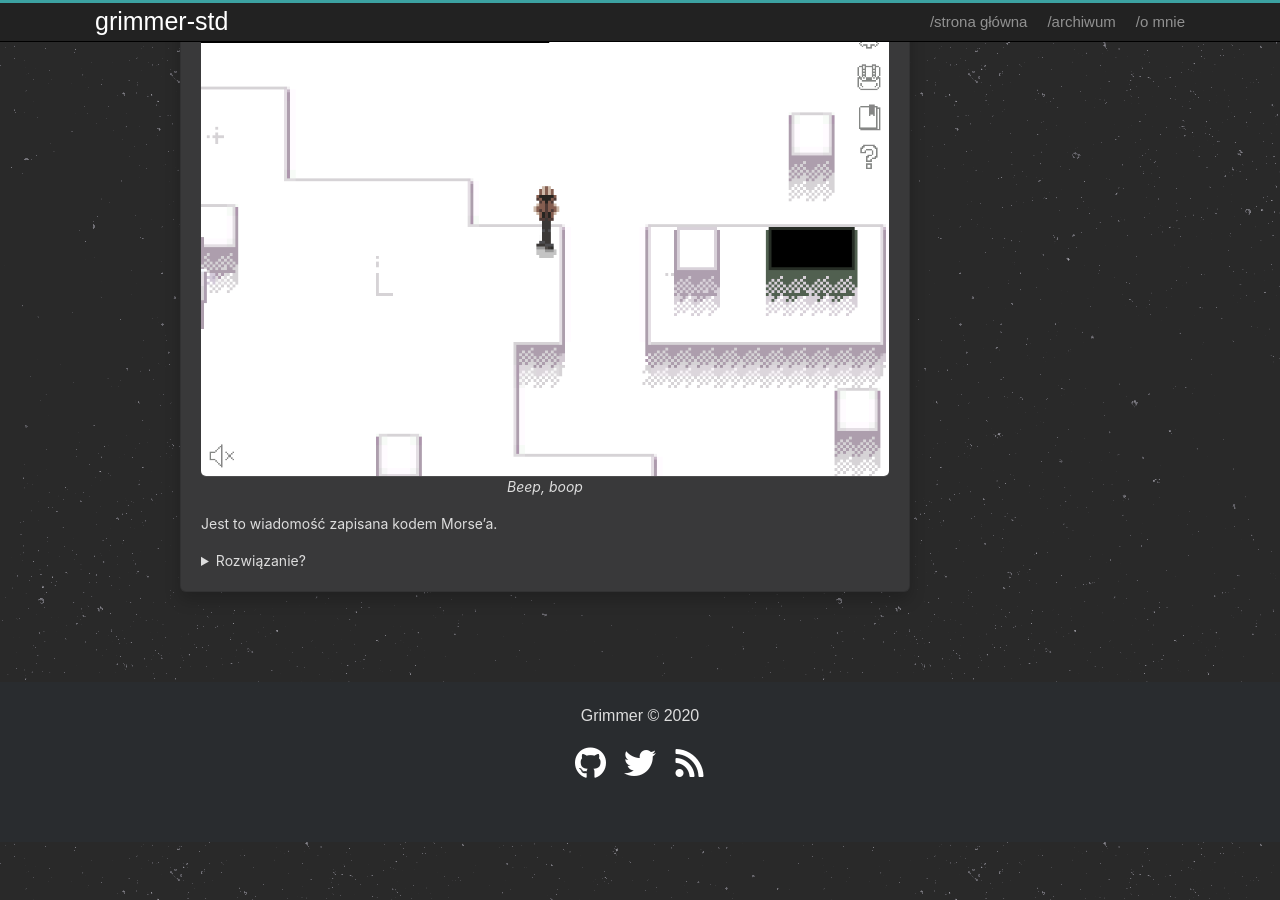
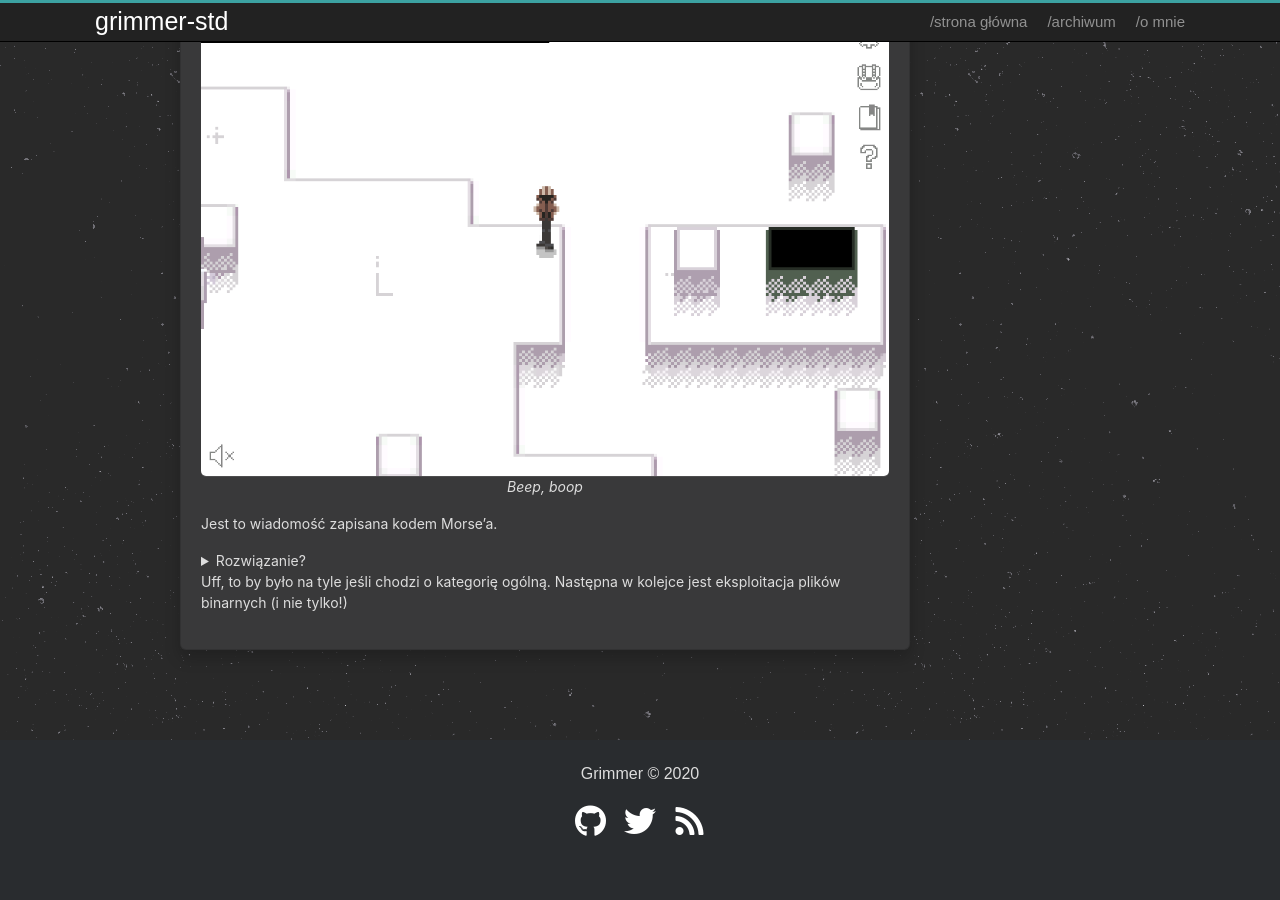
Before and after one commit to grimmer-std/grimmer-std.github.io, a Jekyll site: the page built from _posts/2020-06-30-PicoCTF-ogolna.md, in a window 1280 px wide and 900 px high, scrolled down 13313 px. Built offline with Jekyll 4.4.1, drawn with Linux system fonts in a browser that asks for light colours.

Commit message:
add closure

```diff
--- a/_posts/2020-06-30-PicoCTF-ogolna.md
+++ b/_posts/2020-06-30-PicoCTF-ogolna.md
@@ -459,3 +459,5 @@ Jest to wiadomość zapisana kodem Morse'a.
 
   Odszyfrowana wiadomość: P I L L A R 2 4 1 3
 </details>
+
+Uff, to by było na tyle jeśli chodzi o kategorię ogólną. Następna w kolejce jest eksploitacja plików binarnych (i nie tylko!)
```
